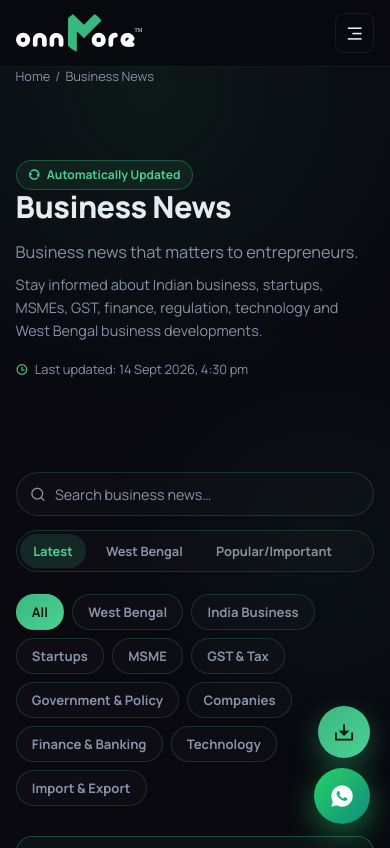
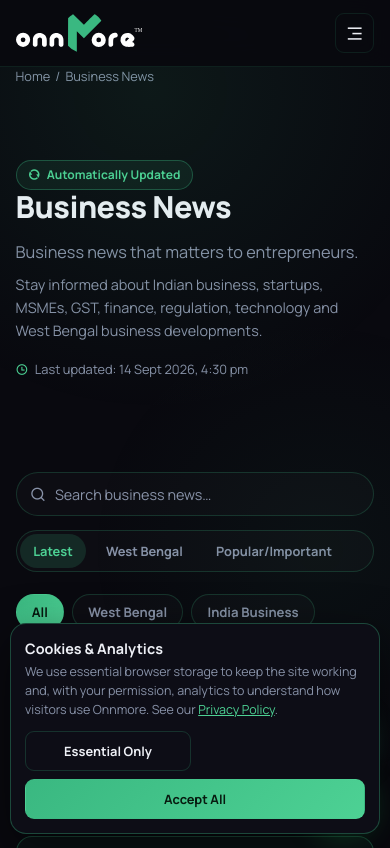
Before and after one commit to onnmore/onnmore-landing, a website: page news/index.html in a window 390 px wide. Shown: the top 848 px of the page. Drawn offline with nearby package versions, Linux system fonts and the light colour scheme.

Commit message:
Add files via upload

```diff
--- a/news/news.css
+++ b/news/news.css
@@ -72,3 +72,26 @@
   .news-search { max-width:none; }
   .news-grid { grid-template-columns: 1fr; }
 }
+
+/* ── Cookie / analytics consent banner ──
+   This page has its own cookie-consent markup + JS (see the inline script
+   in index.html) but wasn't loading tools.css, which is the only place this
+   was styled. Without this, the banner rendered as unstyled, always-visible
+   text sitting in normal page flow instead of a floating card. */
+.cookie-consent { position: fixed; left: 18px; right: 18px; bottom: 18px; z-index: 1000; display: none; }
+.cookie-consent.show { display: block; }
+.cookie-consent-inner { width: min(1080px,100%); margin: 0 auto; border: 1px solid var(--border-hi); border-radius: 16px; background: var(--bg-2); box-shadow: var(--shadow); padding: 16px 18px; display: flex; align-items: center; gap: 18px; }
+.cookie-consent-copy { flex: 1; min-width: 0; }
+.cookie-consent-copy strong { display: block; font-size: .9rem; margin-bottom: 4px; }
+.cookie-consent-copy p { margin: 0; color: var(--muted); font-size: .78rem; line-height: 1.5; }
+.cookie-consent-copy a { color: var(--accent-light); text-decoration: underline; }
+.cookie-consent-actions { display: flex; gap: 8px; flex-wrap: wrap; flex-shrink: 0; }
+.cookie-btn { border: 1px solid var(--border-md); background: transparent; color: var(--txt); border-radius: 9px; padding: .62rem .9rem; font: 700 .8rem Manrope,system-ui,sans-serif; cursor: pointer; }
+.cookie-btn.primary { background: linear-gradient(135deg,var(--accent),var(--accent-light)); border-color: transparent; color: #071a0f; }
+@media (max-width: 680px) {
+  .cookie-consent { left: 10px; right: 10px; bottom: 10px; }
+  .cookie-consent-inner { align-items: stretch; flex-direction: column; gap: 12px; padding: 14px; }
+  .cookie-consent-actions { display: grid; grid-template-columns: 1fr 1fr; }
+  .cookie-btn { width: 100%; }
+  .cookie-btn.primary { grid-column: 1 / -1; }
+}
```
